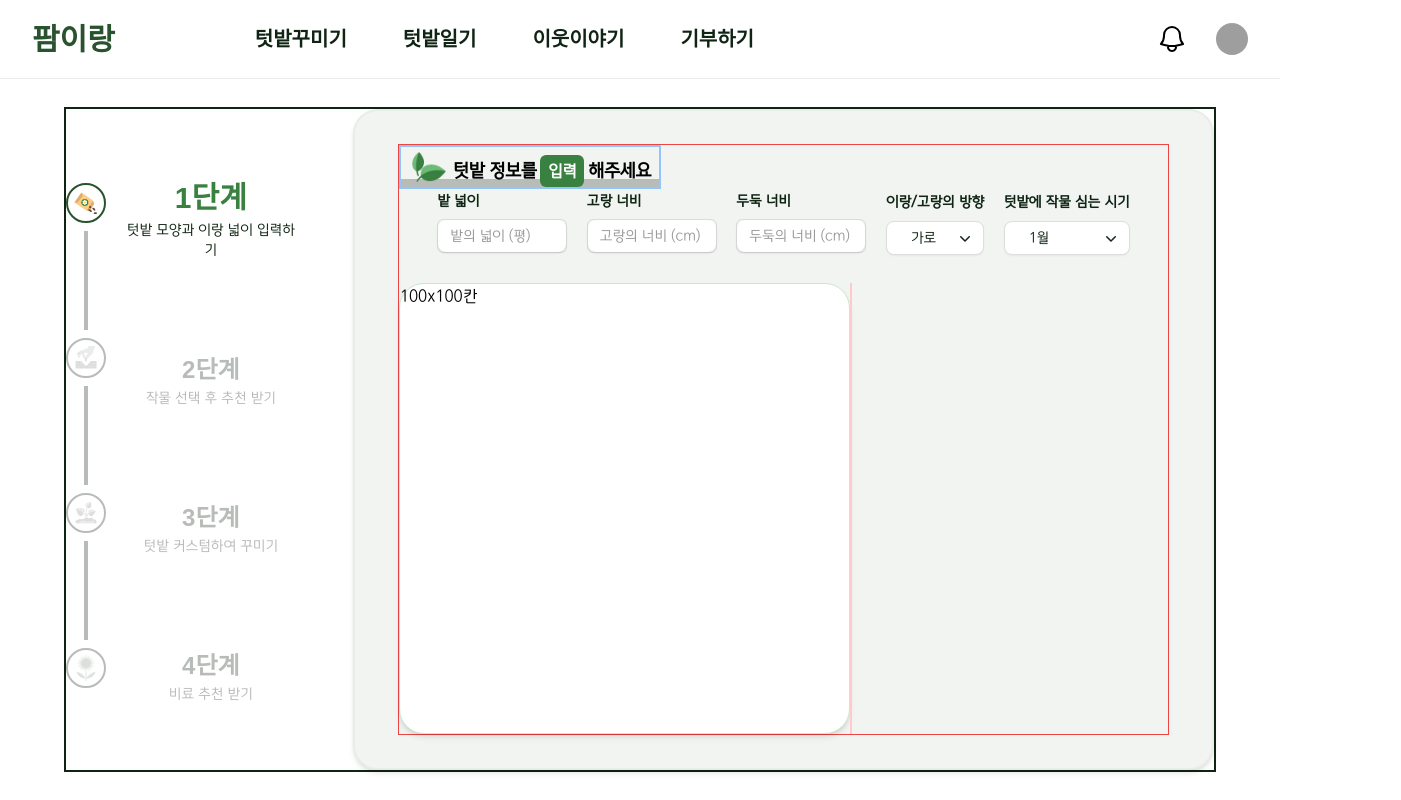
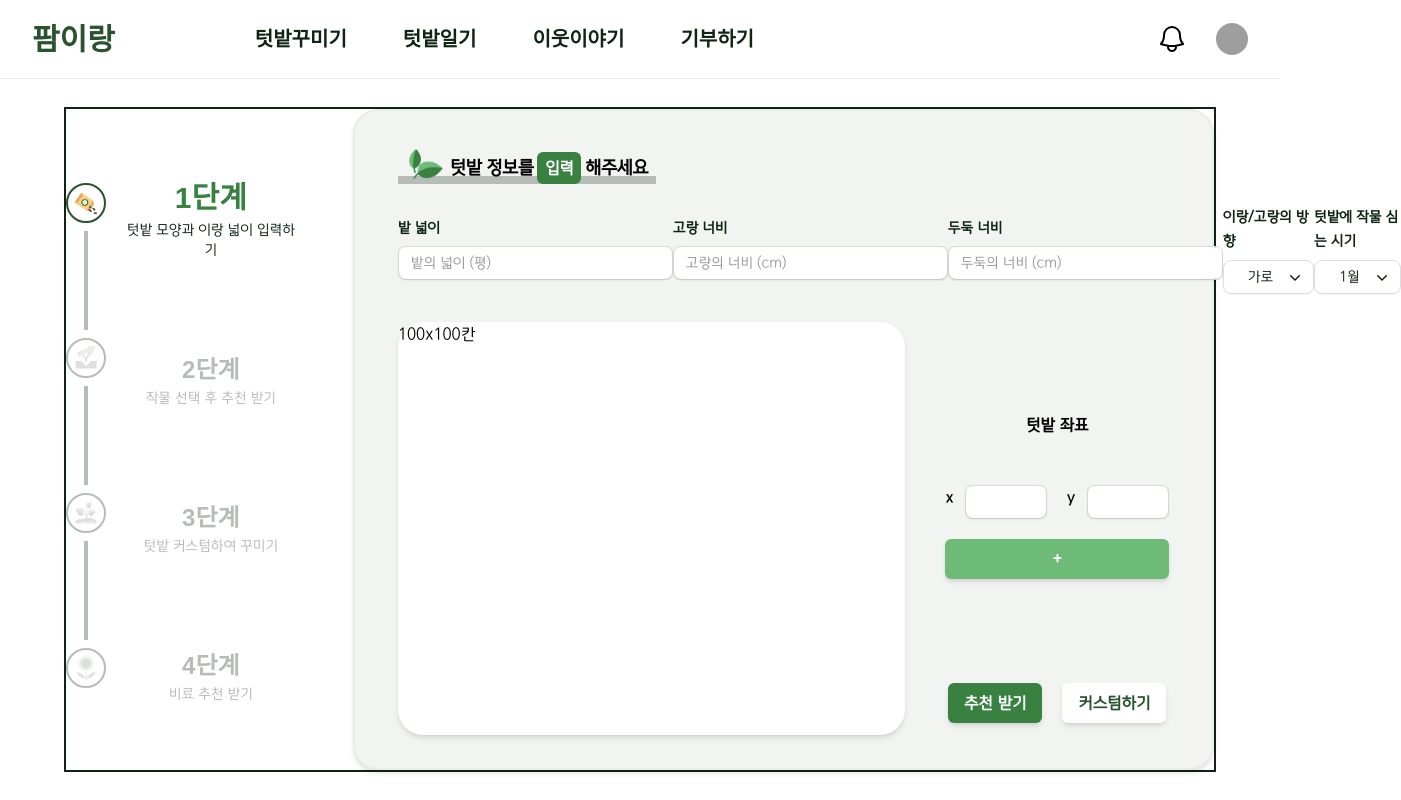
Before and after one commit to Hocheol18/Farmirang, a Next.js app in the folder frontend/: page /farm-design in a window 1280 px wide. Shown: the whole page, 1401 px wide, since content can reach past the window. Built offline with nearby package versions, Linux system fonts and the light colour scheme; grey boxes are pictures that could not be loaded; a web font is replaced by a local one.

Commit message:
[feat]: 1단계 ui 완료(동적 기능 x)

```diff
--- a/frontend/app/_components/common/Input.tsx
+++ b/frontend/app/_components/common/Input.tsx
@@ -30,7 +30,7 @@ export default function Input({
           <input
             type={type}
             value={value}
-            className={`focus:outline-none w-32 focus:ring-green-400 focus:ring-1 ${inputcss}`}
+            className={`focus:outline-none focus:ring-green-400 focus:ring-1 ${inputcss}`}
             placeholder={placeholder}
             onChange={(e) => onChange(e.target.value)}
           />
--- a/frontend/app/farm-design/components/step/TitleBox.tsx
+++ b/frontend/app/farm-design/components/step/TitleBox.tsx
@@ -11,7 +11,7 @@ interface Props {
 const TitleBox = ({ basicText1, pointText, basicText2 }: Props) => {
   return (
     <div className="flex">
-      <div className="flex flex-col w-fit-content relative border-2 border-blue-300 px-2 ">
+      <div className="flex flex-col w-fit-content relative px-2 ">
         {/* 타이틀 밑에 회색 밑줄 */}
         <div className="absolute w-full h-2 bottom-0 left-0 bg-gray-350" />
 
--- a/frontend/app/farm-design/components/step/first/FirstInputBox.tsx
+++ b/frontend/app/farm-design/components/step/first/FirstInputBox.tsx
@@ -1,5 +1,6 @@
 "use client";
 
+import Button from "@/app/_components/common/Button";
 import Input from "@/app/_components/common/Input";
 import SelectMenu from "@/app/_components/common/SelectMenus";
 import { useState } from "react";
@@ -72,6 +73,7 @@ const FirstInputBox = () => {
   const topcss = "shrink-0";
   const labelcss = "font-semibold text-black-100 text-sm";
   const inputCSS = `rounded-lg bg-white-100 border-0 bg-transparent h-[2rem] py-1 pl-3 text-black-100 placeholder:text-gary-500 sm:text-sm sm:leading-6 shadow`;
+  const xyInputCSS = `w-20 rounded-lg bg-white-100 border-0 bg-transparent h-[2rem] py-1 pl-3 text-black-100 placeholder:text-gary-500 sm:text-sm sm:leading-6 shadow`;
 
   // 이랑/고랑의 방향 - 가로, 세로
   const directionArr = [
@@ -91,11 +93,21 @@ const FirstInputBox = () => {
     monthArr.push({ id: i, name: `${i}월` });
   }
 
+  // x, y 좌표
+
+  const [coordinateArr, setCoordinateArr] = useState([
+    { x: 0, y: 0 },
+    { x: 0, y: 50 },
+  ]);
+
+  // 이 함수 쓴 애들 다 바꿔야 함!!!!!!! (임시로 그냥 한 거라...)
+  const handleCoordinateArrChange = () => {};
+
   return (
     // 전체
-    <div className="flex flex-col h-full gap-7">
+    <div className="flex flex-col h-full gap-7 mt-5">
       {/* input 5개 모여 있는 div */}
-      <div className="flex justify-between mx-[5%] items-center">
+      <div className="flex justify-between items-center">
         {inputArr.map((item, index) => (
           <div key={index}>
             <Input
@@ -130,11 +142,73 @@ const FirstInputBox = () => {
       {/* 좌표 그림판 및 좌표 표 (+버튼) div */}
       <div className=" flex h-full">
         {/* 좌표 그림판... 어케함? */}
-        <div className="border border-green-200  aspect-square rounded-[25px] bg-white-100  shadow shadow-md ">
+        {/* <div className="border border-green-200  aspect-square rounded-[25px] bg-white-100  shadow shadow-md ">
+          100x100칸
+        </div> */}
+        <div className=" w-[70%] mr-10 rounded-[25px] bg-white-100  shadow shadow-md ">
           100x100칸
         </div>
-        {/* 다른 거 있는 곳 */}
-        <div className=" border border-red-200"></div>
+        {/* 텃밭 좌표+button 있는 곳 */}
+        <div className="flex flex-col flex-1">
+          {/* 텃밭 좌표 */}
+          <div className="flex flex-col flex-1 items-center justify-center">
+            <div className="font-extrabold mb-10">텃밭 좌표</div>
+            {/* x, y 좌표 인풋 - 동적 컴포넌트는 따로 만들어야 함 */}
+            <div className="flex items-center justify-center text-sm">
+              <div className="flex items-center gap-3 mr-5">
+                <div className="font-bold">x </div>
+                {/* value, onChange 바꿔야 함 */}
+                <Input
+                  topcss={topcss}
+                  labeltext={""}
+                  labelcss={""}
+                  inputcss={xyInputCSS}
+                  placeholder={""}
+                  type={"number"}
+                  value={""}
+                  onChange={handleCoordinateArrChange}
+                />
+              </div>
+              <div className="flex items-center gap-3">
+                <div className="font-bold">y </div>
+                {/* value, onChange 바꿔야 함 */}
+                <Input
+                  topcss={topcss}
+                  labeltext={""}
+                  labelcss={labelcss}
+                  inputcss={xyInputCSS}
+                  placeholder={""}
+                  type={"number"}
+                  value={""}
+                  onChange={handleCoordinateArrChange}
+                />
+              </div>
+            </div>
+
+            <Button
+              text="+"
+              bgStyles="mt-5 w-56 bg-green-300"
+              textStyles="text-white-100 font-bold"
+              handleClick={handleCoordinateArrChange}
+            />
+          </div>
+          {/* 텃밭 좌표 끝 */}
+          <div className="flex justify-center gap-5 my-3">
+            <Button
+              text="추천 받기"
+              bgStyles="bg-green-400"
+              textStyles="text-white-100 font-extrabold"
+              handleClick={handleCoordinateArrChange}
+            />
+            <Button
+              text="커스텀하기"
+              bgStyles="bg-white-100"
+              textStyles="text-green-500 font-extrabold"
+              handleClick={handleCoordinateArrChange}
+            />
+          </div>
+        </div>
+        {/* 텃밭 + 버튼 있는 곳 */}
       </div>
     </div>
   );
--- a/frontend/app/farm-design/components/step/first/FirstPage.tsx
+++ b/frontend/app/farm-design/components/step/first/FirstPage.tsx
@@ -3,7 +3,7 @@ import FirstInputBox from "./FirstInputBox";
 
 const FirstPage = () => {
   return (
-    <div className=" flex flex-col w-[90%] h-[90%] border border-red-500">
+    <div className=" flex flex-col w-[90%] h-[90%]">
       {/* 1단계 타이틀 */}
       <TitleBox
         basicText1="텃밭 정보를"
```
